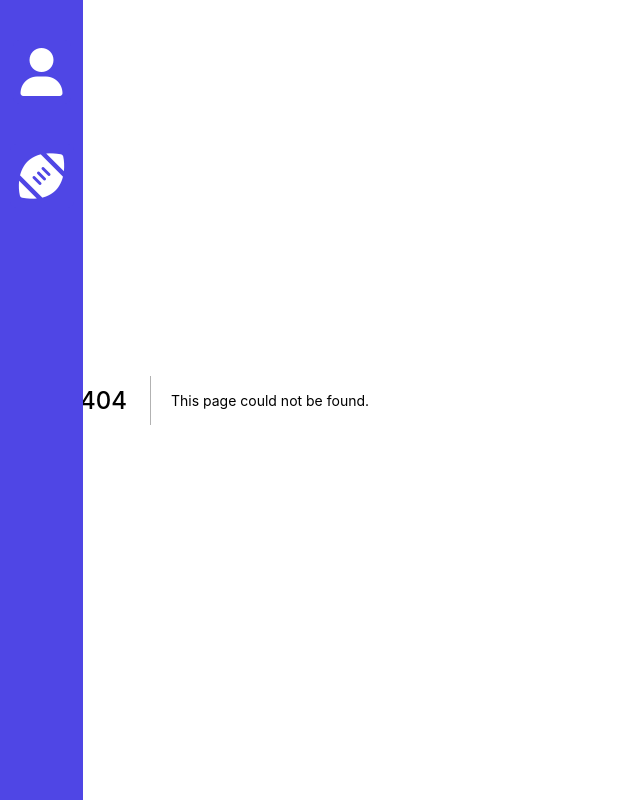
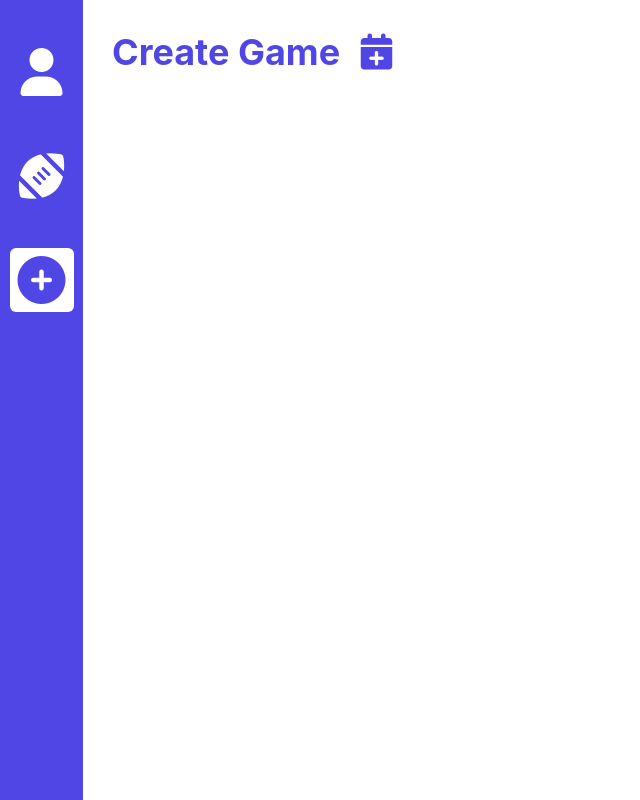
Before and after one commit to Aguirregzz97/nfl-table-game, a Next.js app: page /create-game in a window 1280 px wide. Before the commit this address had no page. Shown: the whole page, without its empty margins (0-640 px from the left). Built offline with nearby package versions, Linux system fonts and the light colour scheme.

Commit message:
🚚 add create game empty page

```diff
--- a/components/SideBar.tsx
+++ b/components/SideBar.tsx
@@ -9,6 +9,10 @@ const SideBar: React.FC = () => {
     <div className="fixed top-0 left-0 w-[5.2rem] m-0 flex flex-col bg-color-base h-screen items-center gap-10 pt-10">
       <SideBarIcon currentPath={router.pathname} sidebarIconName="user" />
       <SideBarIcon currentPath={router.pathname} sidebarIconName="games" />
+      <SideBarIcon
+        currentPath={router.pathname}
+        sidebarIconName="create-game"
+      />
     </div>
   );
 };
@@ -16,17 +20,17 @@ const SideBar: React.FC = () => {
 export default SideBar;
 
 const getIconClass = (sidebarIconName: SidebarIconName) => {
-  if (sidebarIconName === "user") {
-    return "fa-solid fa-user";
-  }
-  if (sidebarIconName === "games") {
-    return "fa-solid fa-football";
-  }
+  if (sidebarIconName === "user") return "fa-solid fa-user";
+
+  if (sidebarIconName === "games") return "fa-solid fa-football";
+
+  if (sidebarIconName === "create-game") return "fa-solid fa-circle-plus";
 };
 
 const getOnClickPath = (sidebarIconName: SidebarIconName): string => {
   if (sidebarIconName === "user") return "/user";
   if (sidebarIconName === "games") return "/games";
+  if (sidebarIconName === "create-game") return "/create-game";
   return "games";
 };
 
@@ -61,7 +65,7 @@ const SideBarIcon: React.FC<SideBarIconProps> = ({
               ? "bg-color-white"
               : "bg-color-base"
           } rounded-md p-2`}
-        ></i>
+        />
       </a>
     </Link>
   );
--- /dev/null
+++ b/pages/create-game.tsx
@@ -0,0 +1,13 @@
+import { NextPage } from "next";
+
+const CreateGame: NextPage = () => {
+  return (
+    <div className="mt-8 ml-8">
+      <h1 className="text-3xl font-bold text-skin-base sm:text-4xl">
+        Create Game <i className="fa-solid fa-calendar-plus ml-3" />
+      </h1>
+    </div>
+  );
+};
+
+export default CreateGame;
--- a/pages/games/index.tsx
+++ b/pages/games/index.tsx
@@ -8,6 +8,7 @@ import Card from "../../components/Card";
 import { requireAuth } from "../../utils/requireAuth";
 import { useRouter } from "next/router";
 import TextInput from "../../components/FormComponents/TextInput";
+import Border from "../../components/Border";
 
 const getOwnedGames = async (userId: string | undefined) => {
   return (await (
@@ -74,7 +75,8 @@ const Games: NextPage = () => {
           );
         })}
       </div>
-      <h1 className="text-3xl font-bold text-skin-base sm:text-4xl mt-8">
+      <Border />
+      <h1 className="text-3xl font-bold text-skin-base sm:text-4xl">
         Owned Games <i className="fa-solid fa-hammer ml-1"></i>
       </h1>
       <div className="flex gap-5 flex-wrap">
@@ -90,16 +92,7 @@ const Games: NextPage = () => {
           );
         })}
       </div>
-      <h1 className="text-3xl font-bold text-skin-base sm:text-4xl mt-8">
-        Create a Game
-      </h1>
-      <div className="flex gap-5 flex-wrap">
-        <Card clickable>
-          <div className="flex flex-col items-center">
-            <i className="fa-solid fa-circle-plus text-green-500 text-6xl"></i>
-          </div>
-        </Card>
-      </div>
+      <Border />
     </div>
   );
 };
--- a/pages/games/player/[tableGameId]/board.tsx
+++ b/pages/games/player/[tableGameId]/board.tsx
@@ -26,8 +26,8 @@ const User: NextPage = () => {
   return (
     <div className="mt-8 ml-8">
       <h1 className="text-3xl font-bold text-skin-base sm:text-4xl">
-        {tableGameData.teamA} - {tableGameData.teamB}
-        <i className="fa-solid fa-football ml-3"></i>
+        {tableGameData.teamA} - {tableGameData.teamB} | board
+        <i className="fa-solid fa-table-cells ml-4"></i>
       </h1>
       <Border />
       <BettingBoard
--- a/pages/games/player/[tableGameId]/participants.tsx
+++ b/pages/games/player/[tableGameId]/participants.tsx
@@ -28,7 +28,7 @@ const User: NextPage = () => {
     <div className="mt-8 ml-8">
       <h1 className="text-3xl font-bold text-skin-base sm:text-4xl">
         {tableGameData.teamA} - {tableGameData.teamB} | participants
-        <i className="fa-solid fa-user ml-4" />
+        <i className="fa-solid fa-users ml-4" />
       </h1>
       <Border />
       <div className="flex gap-8 flex-wrap">
```
